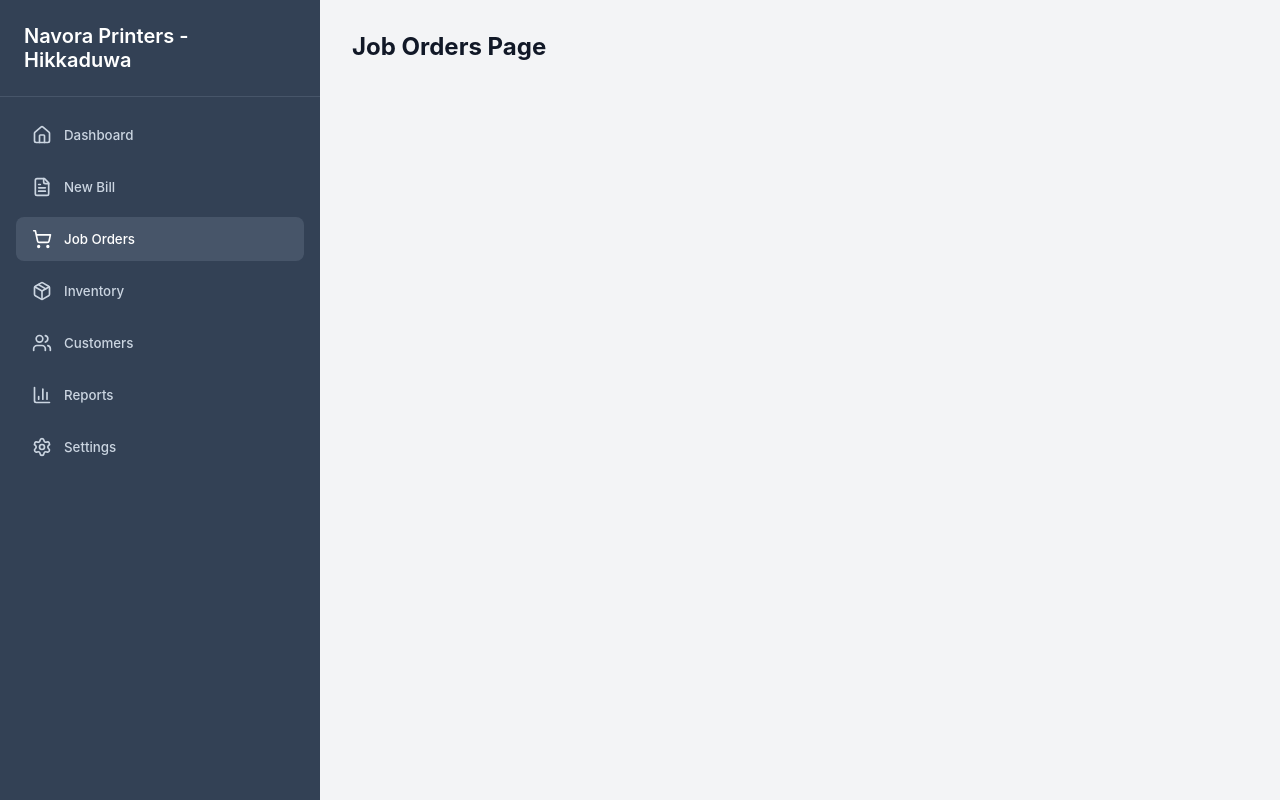
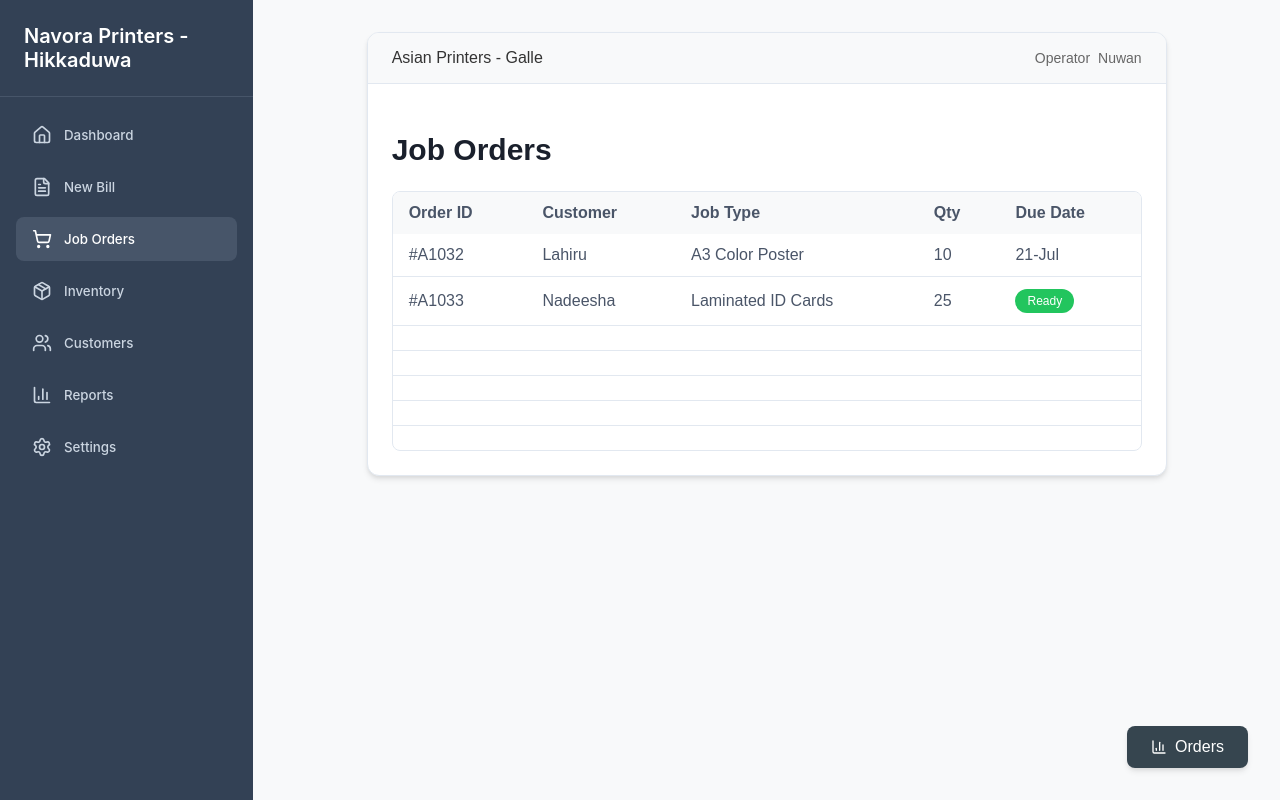
Before and after one commit to PamojX/SmartPOS, a React (Create React App) app in the folder frontend/: page / in a window 1280 px wide. Both pictures are taken after a click on the button "Job Orders". Built offline with nearby package versions, Linux system fonts and the light colour scheme.

Commit message:
add joborders component

```diff
--- a/frontend/package.json
+++ b/frontend/package.json
@@ -9,6 +9,7 @@
     "@testing-library/user-event": "^13.5.0",
     "react": "^19.1.0",
     "react-dom": "^19.1.0",
+    "react-icons": "^5.5.0",
     "react-scripts": "5.0.1",
     "web-vitals": "^2.1.4"
   },
--- a/frontend/src/App.js
+++ b/frontend/src/App.js
@@ -4,6 +4,7 @@ import { useState } from "react"
 import Sidebar from './components/Sidebar/Sidebar'
 import Dashboard from './pages/Dashboard/Dashboard'
 import NewBill from './pages/Newbill/Newbill'
+import JobOrders from './pages/JobOrders/JobOrders'
 import './App.css'
 
 export default function Home() {
@@ -21,11 +22,7 @@ export default function Home() {
       case "NewBill":
         return <NewBill />
       case "JobOrders":
-        return (
-          <div className="content-placeholder">
-            <h1>Job Orders Page</h1>
-          </div>
-        )
+        return <JobOrders/>
       case "Inventory":
         return (
           <div className="content-placeholder">
--- /dev/null
+++ b/frontend/src/pages/JobOrders/JobOrders.css
@@ -0,0 +1,211 @@
+/* Base container for the entire UI */
+.job-orders-container {
+  display: flex;
+  flex-direction: column;
+  align-items: center;
+  padding: 32px;
+  width: 100%;
+  background-color: #f8f9fa; /* Light background for the page */
+  min-height: 100vh;
+  position: relative; /* For positioning the floating button */
+  font-family: sans-serif; /* A common sans-serif font */
+}
+
+/* Card-like container styling */
+.job-orders-card {
+  width: 100%;
+  max-width: 800px;
+  border-radius: 12px; /* Rounded corners */
+  box-shadow: 0 4px 6px -1px rgba(0, 0, 0, 0.1), 0 2px 4px -1px rgba(0, 0, 0, 0.06); /* Subtle shadow */
+  background-color: #ffffff; /* White background for the card */
+  overflow: hidden; /* Ensures rounded corners apply to children */
+  border: 1px solid #e2e8f0; /* Light border */
+}
+
+/* Header styling */
+.job-orders-header {
+  display: flex;
+  justify-content: space-between;
+  align-items: center;
+  padding: 16px 24px;
+  border-bottom: 1px solid #e2e8f0; /* Light border at the bottom */
+  background-color: #f8f9fa; /* Slightly different background for header */
+}
+
+.job-orders-company-name {
+  font-size: 16px;
+  font-weight: 500;
+  color: #333333;
+}
+
+.job-orders-user-info {
+  display: flex;
+  gap: 8px;
+  font-size: 14px;
+  color: #666666;
+}
+
+.job-orders-user-role {
+  font-weight: 400;
+}
+
+.job-orders-user-name {
+  font-weight: 500;
+}
+
+/* Content area styling */
+.job-orders-content {
+  padding: 24px;
+}
+
+.job-orders-title {
+  font-size: 30px; /* text-3xl */
+  font-weight: 700; /* font-bold */
+  margin-bottom: 24px;
+  color: #1a202c; /* Darker text color */
+}
+
+/* Table styling */
+.job-orders-table-wrapper {
+  border: 1px solid #e2e8f0; /* Border around the table */
+  border-radius: 8px; /* Rounded corners for the table wrapper */
+  overflow: hidden; /* Ensures rounded corners apply */
+}
+
+.job-orders-table {
+  width: 100%;
+  border-collapse: collapse; /* Remove space between cells */
+}
+
+.job-orders-table th {
+  font-weight: 600; /* Semi-bold for table headers */
+  color: #4a5568; /* Darker text for headers */
+  padding: 12px 16px;
+  background-color: #f8f9fa; /* Light background for table header row */
+  text-align: left; /* Align text to left */
+}
+
+.job-orders-table tr {
+  border-bottom: 1px solid #e2e8f0; /* Separator between rows */
+}
+
+.job-orders-table tr:last-child {
+  border-bottom: none; /* No border for the last row */
+}
+
+.job-orders-table td {
+  padding: 12px 16px;
+  color: #4a5568; /* Default text color for cells */
+}
+
+.job-orders-table td.font-medium {
+  font-weight: 500;
+}
+
+/* Ready status styling */
+.job-orders-ready-status {
+  background-color: #22c55e; /* Green background */
+  color: #ffffff; /* White text */
+  padding: 4px 12px;
+  border-radius: 9999px; /* Fully rounded */
+  font-size: 12px;
+  font-weight: 500;
+  display: inline-flex;
+  align-items: center;
+  justify-content: center;
+  height: 24px; /* Fixed height for consistency */
+}
+
+/* Floating button styling */
+.job-orders-floating-button {
+  position: absolute;
+  bottom: 32px;
+  right: 32px;
+  background-color: #36454f; /* Dark charcoal color */
+  color: #ffffff;
+  padding: 12px 24px;
+  border-radius: 8px;
+  box-shadow: 0 4px 6px -1px rgba(0, 0, 0, 0.1), 0 2px 4px -1px rgba(0, 0, 0, 0.06);
+  display: flex;
+  align-items: center;
+  gap: 8px;
+  font-size: 16px;
+  font-weight: 500;
+  cursor: pointer;
+  border: none; /* Remove default button border */
+  transition: background-color 0.2s ease-in-out;
+}
+
+.job-orders-floating-button:hover {
+  background-color: #2c373f; /* Slightly darker on hover */
+}
+
+/* Icon styling within button */
+.job-orders-floating-button svg {
+  width: 16px;
+  height: 16px;
+}
+
+/* Responsive adjustments */
+@media (max-width: 768px) {
+  .job-orders-header {
+    flex-direction: column;
+    align-items: flex-start;
+    gap: 8px;
+  }
+
+  .job-orders-user-info {
+    margin-top: 8px;
+  }
+
+  .job-orders-title {
+    font-size: 24px;
+  }
+
+  .job-orders-table th,
+  .job-orders-table td {
+    padding: 8px 12px;
+    font-size: 14px;
+  }
+
+  .job-orders-floating-button {
+    bottom: 16px;
+    right: 16px;
+    padding: 10px 20px;
+    font-size: 14px;
+  }
+}
+
+@media (max-width: 480px) {
+  .job-orders-container {
+    padding: 16px;
+  }
+
+  .job-orders-card {
+    border-radius: 8px;
+  }
+
+  .job-orders-header {
+    padding: 12px 16px;
+  }
+
+  .job-orders-content {
+    padding: 16px;
+  }
+
+  .job-orders-title {
+    font-size: 20px;
+    margin-bottom: 16px;
+  }
+
+  .job-orders-table-wrapper {
+    border-radius: 4px;
+  }
+
+  .job-orders-floating-button {
+    bottom: 12px;
+    right: 12px;
+    padding: 8px 16px;
+    font-size: 13px;
+  }
+}
--- /dev/null
+++ b/frontend/src/pages/JobOrders/JobOrders.js
@@ -0,0 +1,82 @@
+import { BarChart3 } from "lucide-react"
+import "./JobOrders.css" // Import the CSS file
+
+const jobOrders = [
+  {
+    orderId: "#A1032",
+    customer: "Lahiru",
+    jobType: "A3 Color Poster",
+    qty: 10,
+    dueDate: "21-Jul",
+    status: "Pending",
+  },
+  {
+    orderId: "#A1033",
+    customer: "Nadeesha",
+    jobType: "Laminated ID Cards",
+    qty: 25,
+    dueDate: "25-Jul",
+    status: "Ready",
+  },
+  // Add more empty rows for demonstration
+  { orderId: "", customer: "", jobType: "", qty: null, dueDate: "", status: "" },
+  { orderId: "", customer: "", jobType: "", qty: null, dueDate: "", status: "" },
+  { orderId: "", customer: "", jobType: "", qty: null, dueDate: "", status: "" },
+  { orderId: "", customer: "", jobType: "", qty: null, dueDate: "", status: "" },
+  { orderId: "", customer: "", jobType: "", qty: null, dueDate: "", status: "" },
+]
+
+export default function JobOrders() {
+  return (
+    <div className="job-orders-container">
+      <div className="job-orders-card">
+        <div className="job-orders-header">
+          <div className="job-orders-company-info">
+            <div className="job-orders-company-name">Asian Printers - Galle</div>
+          </div>
+          <div className="job-orders-user-info">
+            <span className="job-orders-user-role">Operator</span>
+            <span className="job-orders-user-name">Nuwan</span>
+          </div>
+        </div>
+        <div className="job-orders-content">
+          <h2 className="job-orders-title">Job Orders</h2>
+          <div className="job-orders-table-wrapper">
+            <table className="job-orders-table">
+              <thead>
+                <tr>
+                  <th className="job-orders-table-head">Order ID</th>
+                  <th className="job-orders-table-head">Customer</th>
+                  <th className="job-orders-table-head">Job Type</th>
+                  <th className="job-orders-table-head">Qty</th>
+                  <th className="job-orders-table-head">Due Date</th>
+                </tr>
+              </thead>
+              <tbody>
+                {jobOrders.map((order, index) => (
+                  <tr key={index} className="job-orders-table-row">
+                    <td className="job-orders-table-cell font-medium">{order.orderId}</td>
+                    <td className="job-orders-table-cell">{order.customer}</td>
+                    <td className="job-orders-table-cell">{order.jobType}</td>
+                    <td className="job-orders-table-cell">{order.qty}</td>
+                    <td className="job-orders-table-cell">
+                      {order.status === "Ready" ? (
+                        <span className="job-orders-ready-status">Ready</span>
+                      ) : (
+                        order.dueDate
+                      )}
+                    </td>
+                  </tr>
+                ))}
+              </tbody>
+            </table>
+          </div>
+        </div>
+      </div>
+      <button className="job-orders-floating-button">
+        <BarChart3 />
+        Orders
+      </button>
+    </div>
+  )
+}
```
Also changed, not shown: 1 other file (tests, documents, lock files or other folders).
